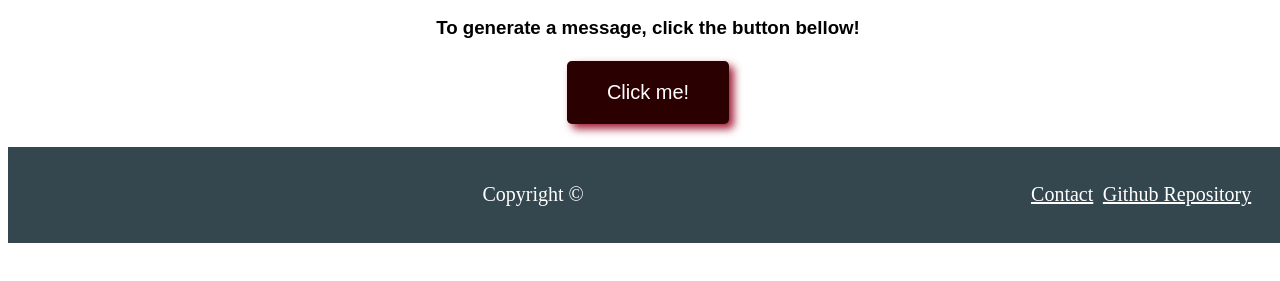
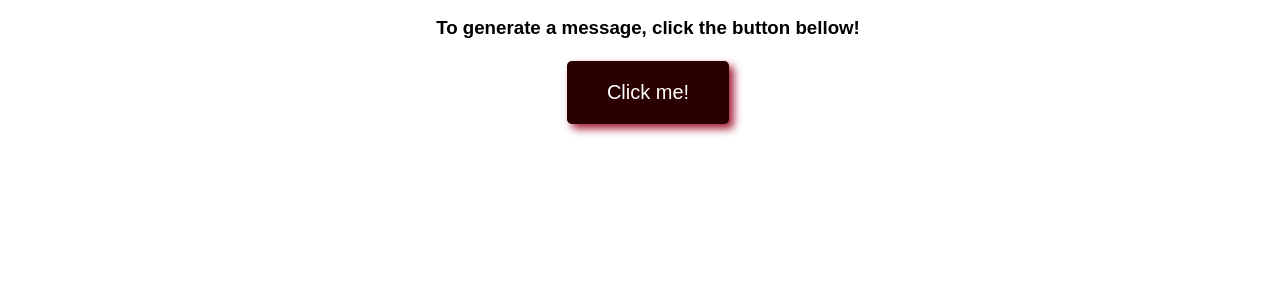
Before and after one commit to 2003salar/mixedmessages, a plain HTML site: page index.html in a window 1280 px wide. Shown: the part 139-420 px from the top of the page. Drawn offline with Linux system fonts and the light colour scheme.

Commit message:
Remove footer

```diff
--- a/index.html
+++ b/index.html
@@ -18,13 +18,6 @@
                 <button class="generatorButton" id="generatorButton">Click me!</button>
             </section>
         </main>
-        <footer>
-            <ul>
-                <li class="right">Copyright &#169;</li>
-                <li ><a href="#">Contact</a></li>
-                <li><a href="#">Github Repository</a></li>
-            </ul>
-        </footer>
         <script src="./resources/index.js"></script>
     </body>
 </html>
--- a/resources/styles.css
+++ b/resources/styles.css
@@ -49,32 +49,6 @@ h1 span {
     transition: margin 3s linear 0.5s;
 }
 
-footer {
-    background-color: #34474F;
-    color: #FFF;
-    font-size: 1.25rem;
-}
-
-footer ul {
-    display: flex;
-    justify-items: center;
-    padding: 2rem;
-}
-
-footer li {
-    list-style: none;
-    margin: 0.3rem;
-}
-
-footer li a {
-    color: #FFF;
-
-}
-
-.right {
-    flex-grow: 1;
-}
-
 .container {
     width: 60%;
     margin: auto;
```
